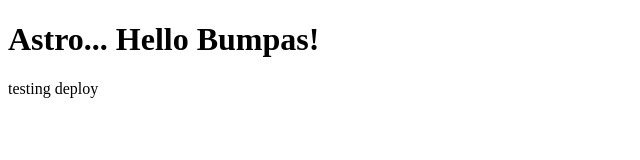
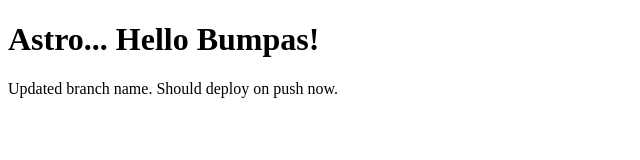
Before and after one commit to bumpas/bumpas.github.io, an Astro site: page / in a window 1280 px wide. Shown: the whole page, without its empty margins (0-640 px from the left). Built offline with nearby package versions, Linux system fonts and the light colour scheme; Astro itself is replaced by a stand-in of ours.

Commit message:
Update and test deploy again

```diff
--- a/src/pages/index.astro
+++ b/src/pages/index.astro
@@ -11,6 +11,6 @@
 	</head>
 	<body>
 		<h1>Astro... Hello Bumpas!</h1>
-		<p>testing deploy</p>
+		<p>Updated branch name. Should deploy on push now.</p>
 	</body>
 </html>
```
